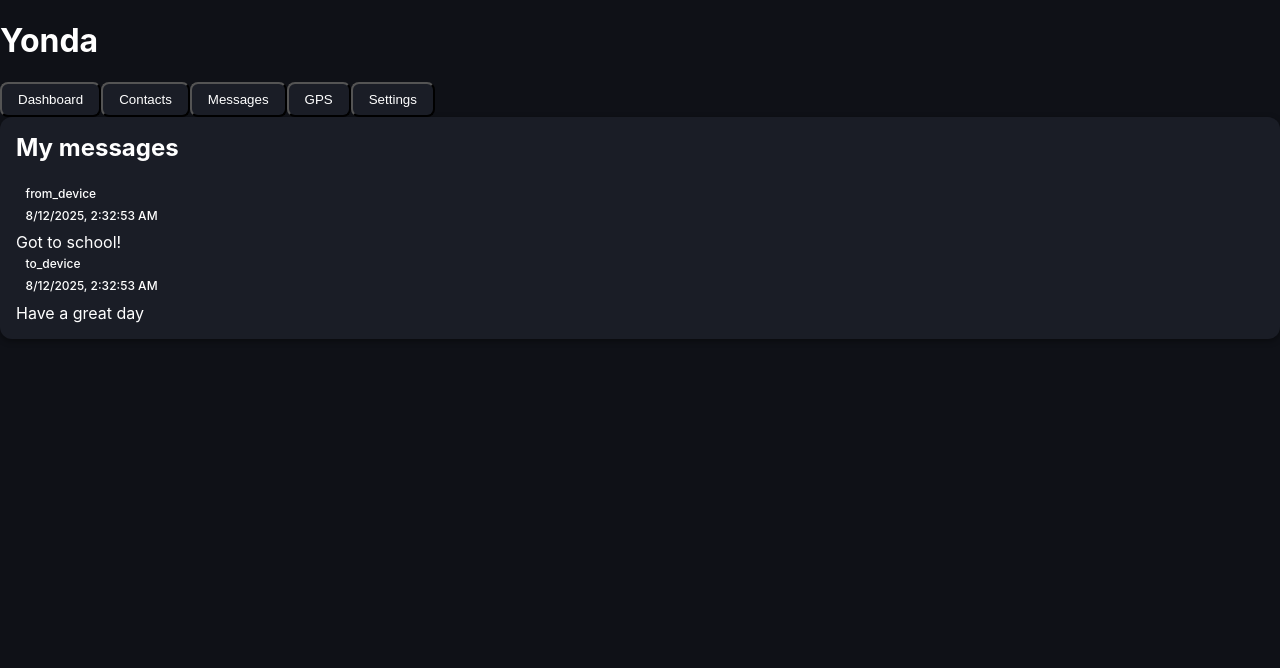
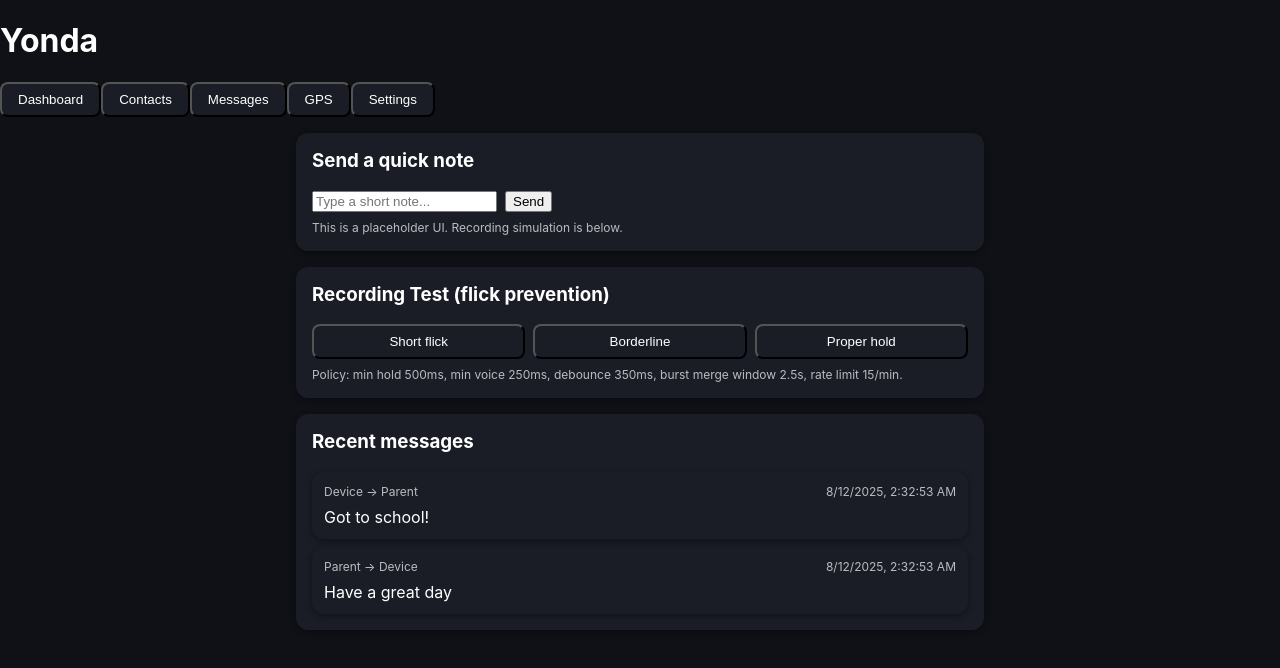
Before and after one commit to YondaCD/yonda-portal, a Next.js app: page /messages in a window 1280 px wide. Shown: the top 668 px of the page. Built offline with nearby package versions, Linux system fonts and the light colour scheme; no server answers.

Commit message:
Update messages.jsx

```diff
--- a/pages/messages.jsx
+++ b/pages/messages.jsx
@@ -2,33 +2,91 @@ import Header from '../components/Header';
 import { useEffect, useState } from 'react';
 import { getDataClient } from '../src/dataClient';
 
-export default function Messages(){
-  const [device,setDevice]=useState(null);
-  const [messages,setMessages]=useState([]);
+export default function Messages() {
+  const [messages, setMessages] = useState([]);
+  const [status, setStatus] = useState(null);
 
-  useEffect(()=>{(async()=>{
-    const dc=getDataClient();
-    const d=await dc.getDevice(); setDevice(d);
-    const ms=await dc.getMessages(d?.id); setMessages(ms);
-  })()},[]);
+  useEffect(() => {
+    (async () => {
+      const dc = getDataClient();
+      const ms = await dc.getMessages('demo-device-1');
+      setMessages(ms || []);
+    })();
+  }, []);
+
+  async function simulate(pressMs, vadActiveMs) {
+    const dc = getDataClient();
+    const res = await dc.simulateRecordAttempt({ pressMs, vadActiveMs, now: Date.now() });
+
+    if (!res.accepted) {
+      const map = {
+        too_short: 'Ignored: press too short',
+        no_voice: 'Ignored: no voice detected',
+        debounce_ignored: 'Ignored: pressed again too quickly',
+        rate_limited: 'Ignored: too many attempts, slow down',
+        mock_only: 'Live mode does not simulate',
+      };
+      setStatus(map[res.reason] || 'Ignored');
+      return;
+    }
+
+    // If accepted, create a mock message with a tiny transcript
+    const entry = await dc.sendTranscript({ transcript: `Voice note (${Math.round(pressMs)}ms)` });
+    setMessages(prev => [entry, ...prev]);
+    setStatus(res.merged ? 'Accepted (merged burst)' : 'Accepted');
+  }
 
   return (
-    <div className="container">
-      <Header subtitle="Messages"/>
-      <div className="card">
-        <h2 style={{marginTop:0}}>My messages</h2>
-        <div className="list">
-          {messages.map(m=> (
-            <div key={m.id} className="item">
-              <div className="row" style={{justifyContent:'space-between'}}>
-                <div><span className="badge">{m.direction}</span></div>
-                <div className="badge">{new Date(m.created_at).toLocaleString()}</div>
+    <main>
+      <Header subtitle="My messages" />
+      <div style={{ maxWidth: 720, margin: '0 auto', padding: 16 }}>
+        {/* Compose (placeholder) */}
+        <section className="card" style={{ marginBottom: 16 }}>
+          <h3 className="font-semibold" style={{ marginTop: 0 }}>Send a quick note</h3>
+          <div style={{ display: 'flex', gap: 8 }}>
+            <input className="input" placeholder="Type a short note..." />
+            <button className="btn">Send</button>
+          </div>
+          <div style={{ fontSize: 12, opacity: 0.7, marginTop: 8 }}>
+            This is a placeholder UI. Recording simulation is below.
+          </div>
+        </section>
+
+        {/* Recording Test */}
+        <section className="card" style={{ marginBottom: 16 }}>
+          <h3 className="font-semibold" style={{ marginTop: 0 }}>Recording Test (flick prevention)</h3>
+          <div style={{ display: 'grid', gap: 8, gridTemplateColumns: 'repeat(3, minmax(0,1fr))' }}>
+            <button className="nav-button" onClick={() => simulate(120, 30)}>Short flick</button>
+            <button className="nav-button" onClick={() => simulate(360, 80)}>Borderline</button>
+            <button className="nav-button" onClick={() => simulate(900, 500)}>Proper hold</button>
+          </div>
+          {status && <div style={{ marginTop: 10, fontSize: 14, opacity: 0.9 }}>{status}</div>}
+          <div style={{ marginTop: 8, fontSize: 12, opacity: 0.7 }}>
+            Policy: min hold 500ms, min voice 250ms, debounce 350ms, burst merge window 2.5s, rate limit 15/min.
+          </div>
+        </section>
+
+        {/* Feed */}
+        <section className="card">
+          <h3 className="font-semibold" style={{ marginTop: 0 }}>Recent messages</h3>
+          <div style={{ display: 'grid', gap: 8 }}>
+            {messages.map((m) => (
+              <div key={m.id} className="card" style={{ padding: 12 }}>
+                <div style={{ display: 'flex', justifyContent: 'space-between', fontSize: 12, opacity: 0.7 }}>
+                  <span>{m.direction === 'to_device' ? 'Parent → Device' : 'Device → Parent'}</span>
+                  <span>{new Date(m.created_at).toLocaleString()}</span>
+                </div>
+                <div style={{ marginTop: 8 }}>{m.transcript || '(voice note)'}</div>
               </div>
-              <div style={{marginTop:6}}>{m.transcript||'(voice note)'}</div>
-            </div>
-          ))}
-        </div>
+            ))}
+            {!messages?.length && (
+              <div className="card" style={{ padding: 12, opacity: 0.7 }}>
+                No messages yet.
+              </div>
+            )}
+          </div>
+        </section>
       </div>
-    </div>
+    </main>
   );
 }
```
